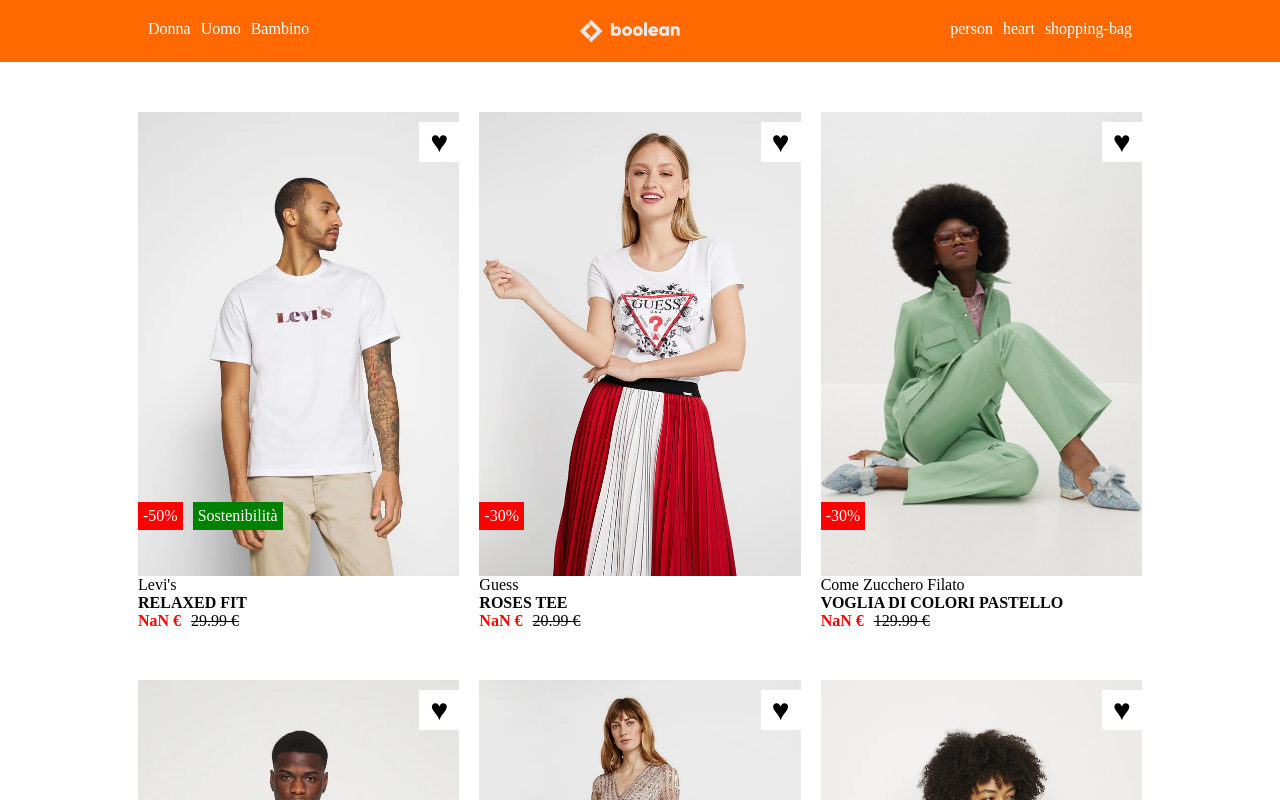
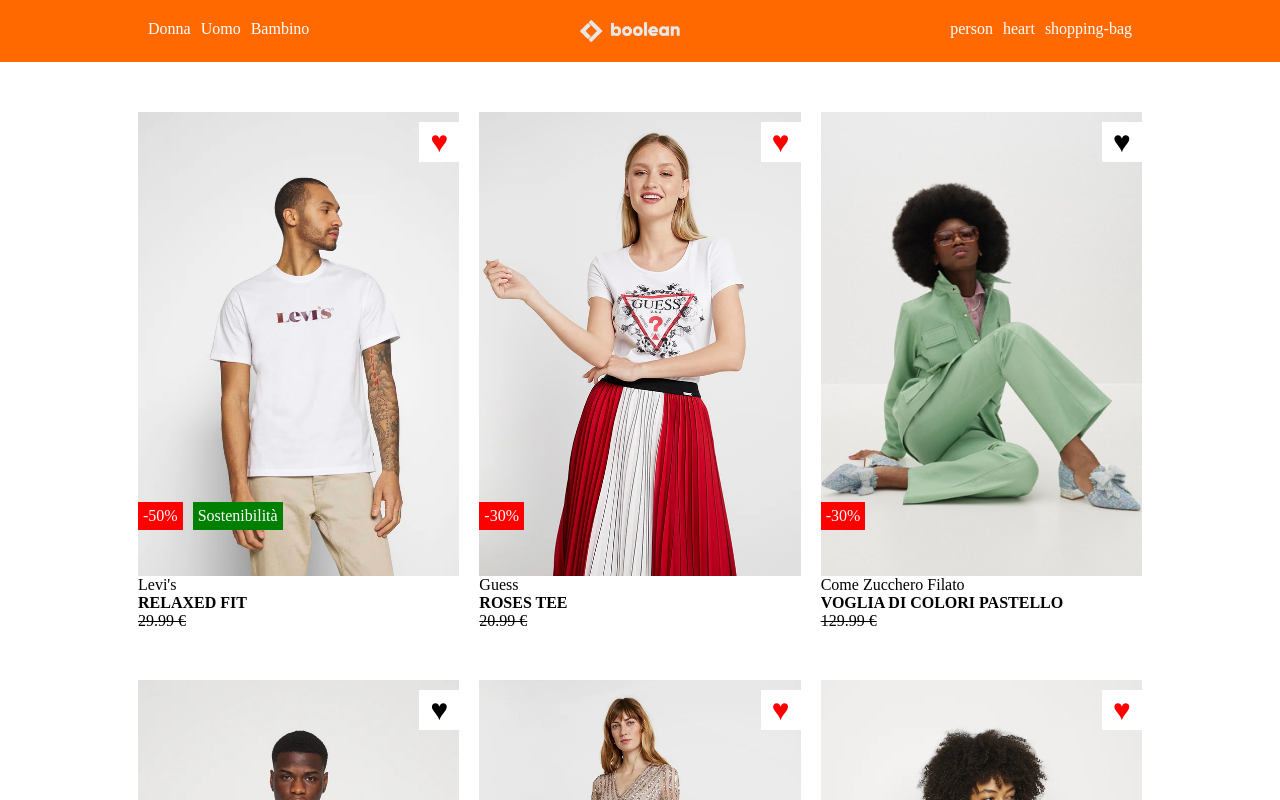
Before and after one commit to SabrinaGiancaspr/vite-boolando, a Vue app: page / in a window 1280 px wide. Shown: the top 800 px of the page. Built offline with nearby package versions, Linux system fonts and the light colour scheme.

Commit message:
add heart

```diff
--- a/src/components/AppMainContent.vue
+++ b/src/components/AppMainContent.vue
@@ -11,44 +11,29 @@ export default {
         card: Object
     },
     methods: {
-        calcDiscount(price, discount) {
-            const priceNumber = parseFloat(price);
-            const discountNumber = parseFloat(discount);
-            if (discountNumber === 0) {
-                return priceNumber;
+        heartFunction(){
+            this.card.isInFavorites = !this.card.isInFavorites;
         }
-            const totalDiscount = (priceNumber * discountNumber) / 100;
-            const finalPrice = priceNumber - totalDiscount;
-
-            return finalPrice.toFixed(2);
-        },
-
     },
 
 };
 </script>
 
 <template>
-
-    <span class="heart"> &hearts;</span>
+    <span class="heart" @click="heartFunction()" :class="card.isInFavorites === true ? 'red-heart' : ' ' "> &hearts;</span>
     <img class="first-img" :src="card.frontImage" alt="" />
     <img class="img-none" :src="card.backImage" alt="" />
     <div class="tag-container">
-        <span :class="badge.type" v-for="badge in card.badges" >{{ badge.value }}</span>
+        <span :class="badge.type" v-for="badge in card.badges">{{ badge.value }}</span>
     </div>
 
     <p class="brand">{{ card.brand }}</p>
-    <p class="description">{{ card.name.toUpperCase()}}</p>
+    <p class="description">{{ card.name.toUpperCase() }}</p>
     <div class="price-container">
-        <p class="discount-price">
-            {{ calcDiscount(card.price, card.discount) }} &euro;
-        </p>
         <p class="price" v-show="card.discount != 0">
             {{ card.price }} &euro;
         </p>
     </div>
-
-
 </template>
 
 <style lang="scss" scoped>
@@ -69,10 +54,10 @@ export default {
     align-items: center;
     justify-content: center;
     aspect-ratio: 1;
+}
 
-        &:hover {
+.red-heart{
     color: red;
-        }
 }
 
 .img-none {
```
Lines whose indentation alone changed are shown as unchanged.
